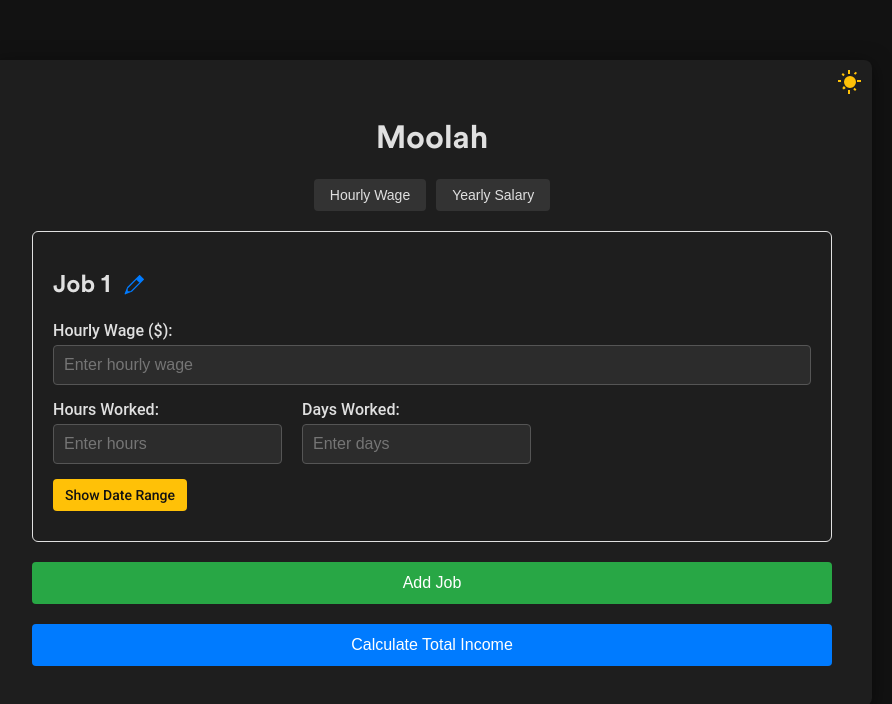
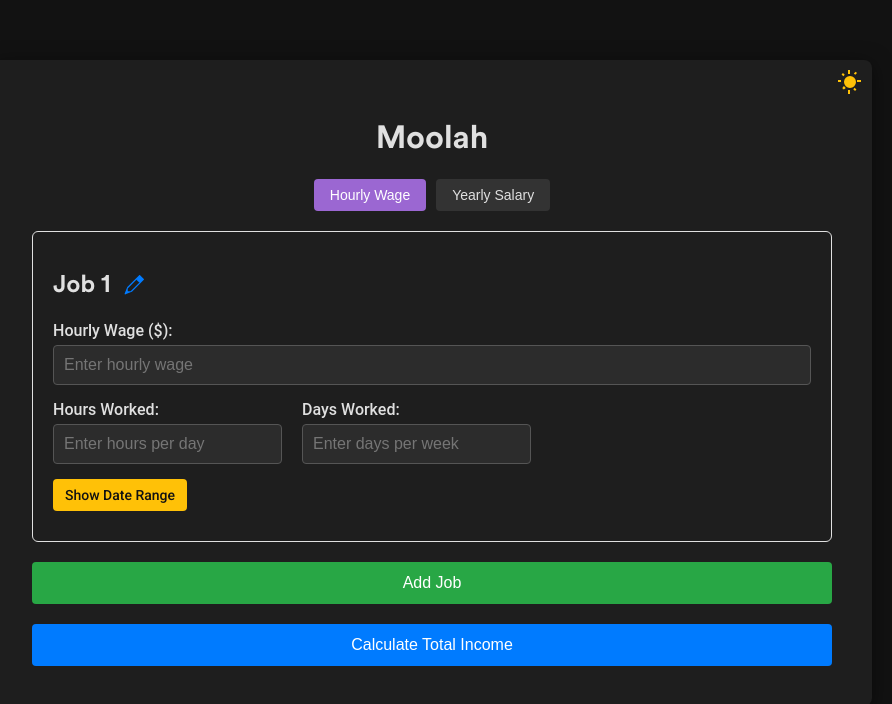
Before and after one commit to quangshuynh/moolah, a React (Create React App) app: page / in a window 1280 px wide. Shown: the top 704 px of the page, without its empty margins (208-1100 px from the left). Built offline with nearby package versions, Linux system fonts and the light colour scheme.

Commit message:
mode selector button color change in dark mode when active

```diff
--- a/src/App.css
+++ b/src/App.css
@@ -74,6 +74,12 @@ h1, h2 {
   background: #333;
   color: #e0e0e0;
 }
+
+.app-container.dark .calc-mode-selector button.active {
+  background-color: #9b67d2;
+  color: #fff;
+}
+
 
 .calc-mode-selector button.active {
   background-color: #007bff;
--- a/src/App.js
+++ b/src/App.js
@@ -250,7 +250,7 @@ function App() {
                   <label>Hours Worked:</label>
                   <input
                     type="number"
-                    placeholder="Enter hours"
+                    placeholder="Enter hours per day"
                     value={job.hoursWorked}
                     disabled={job.showDateRange}
                     onChange={(e) => handleJobChange(index, 'hoursWorked', e.target.value)}
@@ -260,7 +260,7 @@ function App() {
                   <label>Days Worked:</label>
                   <input
                     type="number"
-                    placeholder="Enter days"
+                    placeholder="Enter days per week"
                     value={job.daysWorked}
                     disabled={job.showDateRange}
                     onChange={(e) => handleJobChange(index, 'daysWorked', e.target.value)}
```
